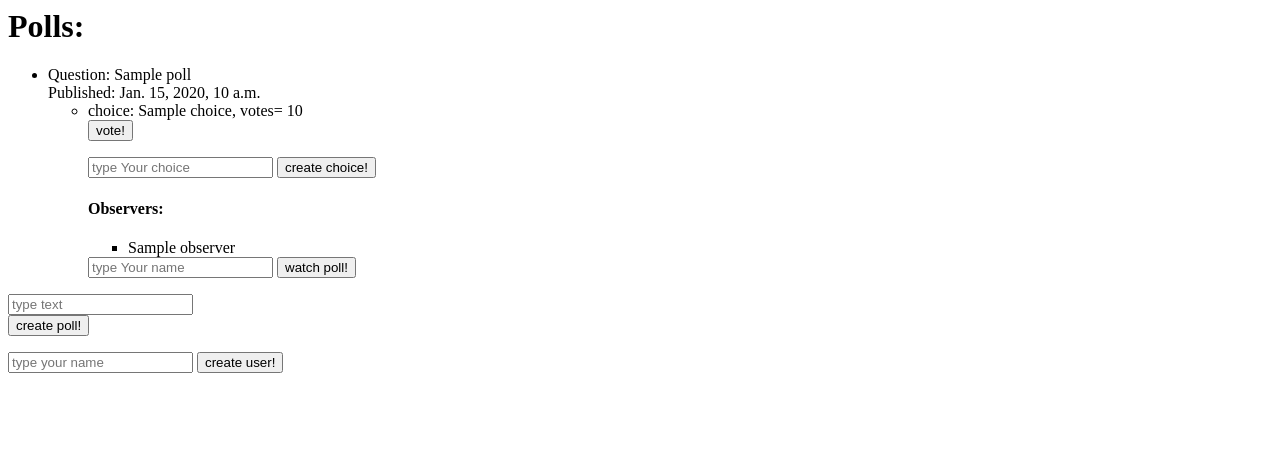
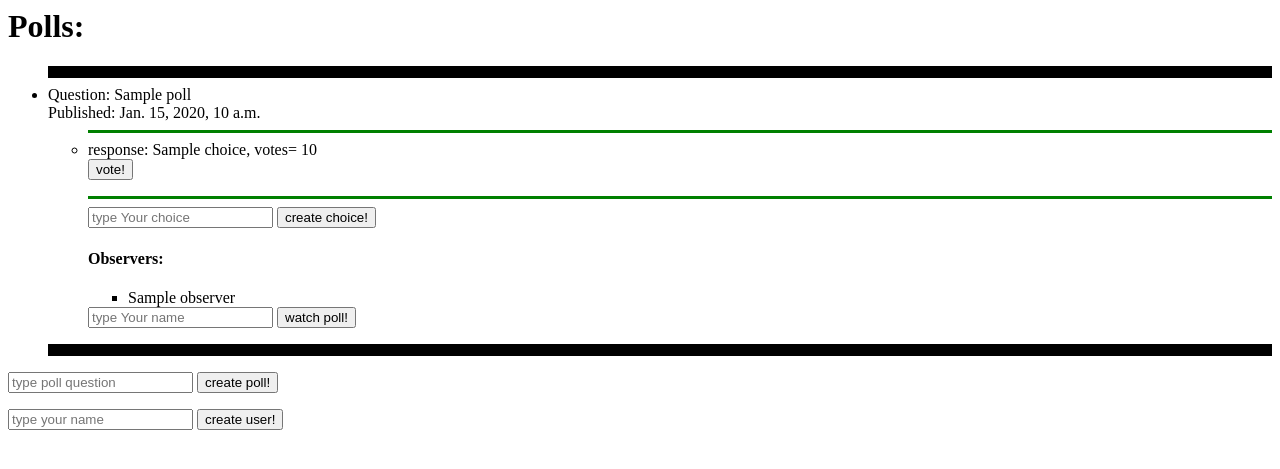
Before and after one commit to Morgaroth/bazy, a Django app: template kod/orm_app/templates/polls/index.html in a window 1280 px wide. Shown: the top 469 px of the page. Run offline with Django 3.2, Linux system fonts and the light colour scheme; the template is opened without the code that fills it: most values are stand-ins (such as "Sample title", 1, 10 or a date in 2020); data that the repository does not hold is empty.

Commit message:
male poprawki

```diff
--- a/kod/orm_app/templates/polls/index.html
+++ b/kod/orm_app/templates/polls/index.html
@@ -1,19 +1,21 @@
 <h1>Polls:</h1>
 
 <ul>
+<hr size=12 color="black"/>
 	{% for poll in polls %}
 		<li>
-			<div>
 			Question: {{poll.question}}<br/>
 			Published: {{poll.polldetails.published}}<br/>
 			<ul>
+				<hr size=3 color="green"/>
 				{% for choice in poll.choice_set.all %}
-						<li>choice: {{choice.choice}}, votes= {{choice.votes}}
+					<li>response: {{choice.choice}}, votes= {{choice.votes}}
 						<form method="post" action="{% url 'vote' %}">{% csrf_token %}
 							<input type="hidden" name="choiceid" value="{{choice.id}}">
 							<input type="submit" value="vote!" />
 						</form>
 					</li>
+					<hr size=3 color="green"/>
 				{% endfor %}
 				<form method="post" action="{% url 'createchoice' %}">{% csrf_token %}
 					<input type="hidden" name="pollid" value="{{poll.id}}">
@@ -32,13 +34,12 @@
 					<input type="submit" value="watch poll!" />
 				</form>
 			</ul>
-			</div>
 		</li>
+		<hr size=12 color="black"/>
 	{% endfor %}
 </ul>
 <form method="post" action="{% url 'createpoll' %}">{% csrf_token %}
-	<input type="text" name="question" placeholder="type text">
-	<br/>
+	<input type="text" name="question" placeholder="type poll question">
 	<input type="submit" value="create poll!" />
 </form>
 <form method="post" action="{% url 'createuser' %}">{% csrf_token %}
--- a/kod/orm_app/templates/users/index.html
+++ b/kod/orm_app/templates/users/index.html
@@ -2,7 +2,7 @@
 
 <ul>
 	{% for user in users %}
-		<li>Nick: {{user.name}}</li>
+		<li>Nick: {{user.name}}<hr/></li>
 	{% endfor %}
 </ul>
 <form method="post" action="{% url 'createuser' %}">{% csrf_token %}
```
Also changed, not shown: kod/orm_app/templates/choices/create.html (deleted, +0 -7 lines), kod/orm_app/templates/choices/index.html (+1 -7 lines). Lines whose indentation alone changed are shown as unchanged.
